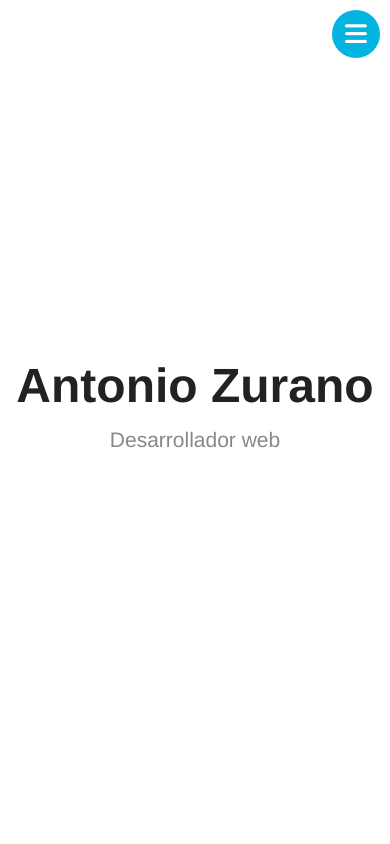
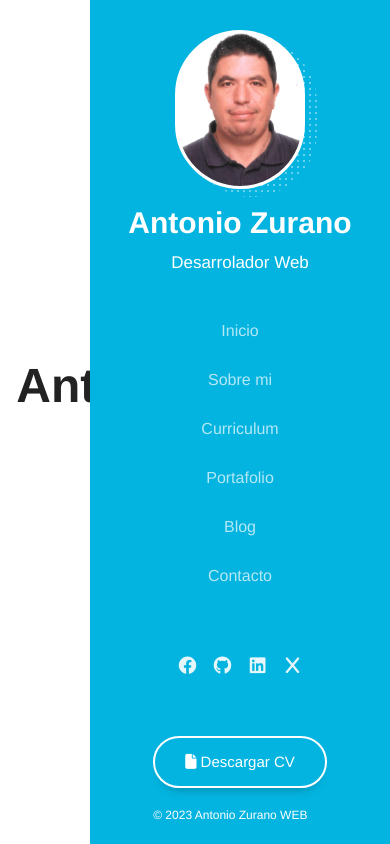
Before and after one commit to AntonioZurano/PortFolio-Web, a plain HTML site: page index.html in a window 390 px wide. Drawn offline with Linux system fonts and the light colour scheme.

Commit message:
CSS menu desplegable responsive

```diff
--- a/assets/css/responsive.css
+++ b/assets/css/responsive.css
@@ -58,7 +58,7 @@
     }
 
     .layout__menu-toggle {
-        display:block;
+        display:none;
         position: absolute;
         width: 4.8rem;
         height: 4.8rem;
@@ -81,7 +81,67 @@
     }
 
     .layout__aside {
+        display: block;
+        position: absolute;
+        max-width: 330px;
+        top: 0;
+        right: 0;
+        bottom: 0;
+        text-align: center;
+        overflow: auto;
+        border-radius: 0;
+        transition: all 300ms ease-in-out;
+
+    }
+    .layout__menu {
+        position: static;
+        margin: 3rem 0;
+    }
+
+    .user-info__container-image {
+        width: 13rem;
+        margin-top: 3rem;
+        display: inline-block;
+    }
+
+    .user-info__name {
+        font-size: 3rem;
+        margin-top: 0.5rem;
+        margin-bottom: 0.5rem;
+    }
+
+    .menu__list {
+        position: static;
+        width: 100%;
+        background-color: var(--color-secondary);
+        box-shadow: none;
+        margin-left: 0;
+        padding: 0;
+        min-height: auto;
+    }
+
+    .menu__link {
+        text-decoration: none;
+        display: block;
+        padding: 1.2rem 0;
+    }
+
+    .menu__overlay {
+        position: static;
+        opacity: 0.7;
+        margin-top: 0;
+        padding: 0;
+        box-shadow: none;
+        font-size: 1.6rem;
+        line-height: 2.5rem;
+    }
+
+    .menu__icon {
         display: none;
+    }
+
+    .menu__link menu__link--active .menu__overlay{
+        opacity: 1;
     }
 
     .content__page {
```
